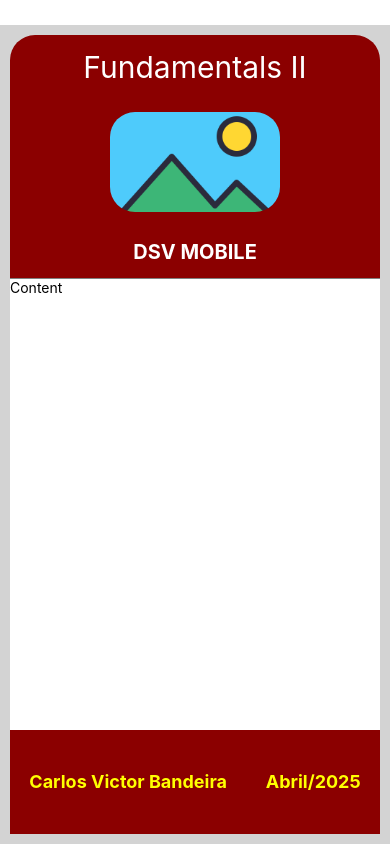
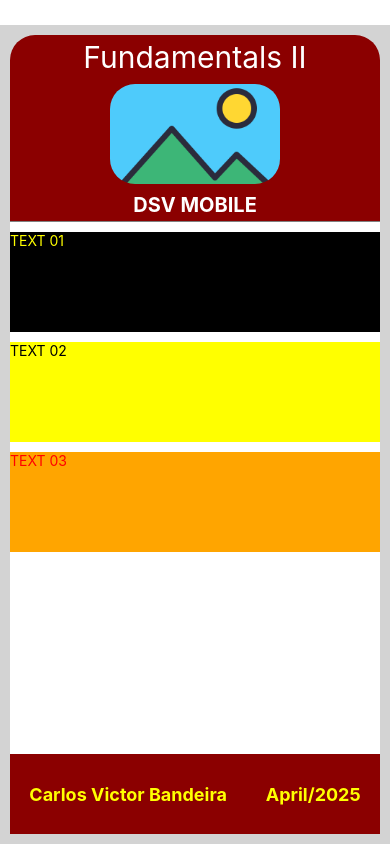
Before and after one commit to csvbandeira/programacao-mobile, a React Native app in the folder myApp/: screen / in a window 390 px wide. Built offline with nearby package versions, Linux system fonts and the light colour scheme.

Commit message:
componentes - desafio 02

```diff
--- a/myApp/src/components/Body.js
+++ b/myApp/src/components/Body.js
@@ -1,12 +1,27 @@
-import { View, Text } from "react-native";
+import { ScrollView } from "react-native";
 
 import Style from "../styles/style.js";
+import Card from "./Card.js";
 
 const Body = () => {
   return (
-    <View id="body" style={Style.body}>
-      <Text>Content</Text>
-    </View>
+    <ScrollView style={Style.body}>
+      <Card
+        Words={"TEXT 01"}
+        ColorForWords={"yellow"}
+        ColorForBackground={"black"}
+      />
+      <Card
+        Words={"TEXT 02"}
+        ColorForWords={"black"}
+        ColorForBackground={"yellow"}
+      />
+      <Card
+        Words={"TEXT 03"}
+        ColorForWords={"red"}
+        ColorForBackground={"orange"}
+      />
+    </ScrollView>
   );
 };
 
--- /dev/null
+++ b/myApp/src/components/Card.js
@@ -0,0 +1,19 @@
+import { View, Text } from "react-native";
+
+const Card = ({ Words, ColorForWords, ColorForBackground }) => {
+  return (
+    <View
+      id="body"
+      style={{
+        backgroundColor: ColorForBackground,
+        marginTop: 10,
+        height: 100,
+        width: "100%",
+      }}
+    >
+      <Text style={{ color: ColorForWords }}>{Words}</Text>
+    </View>
+  );
+};
+
+export default Card;
--- a/myApp/src/components/Footer.js
+++ b/myApp/src/components/Footer.js
@@ -4,7 +4,7 @@ import Style from "../styles/style";
 
 const Footer = () => {
   const author = "Carlos Victor Bandeira";
-  const date = "Abril/2025";
+  const date = "April/2025";
 
   return (
     <View id="footer" style={Style.footer}>
```
